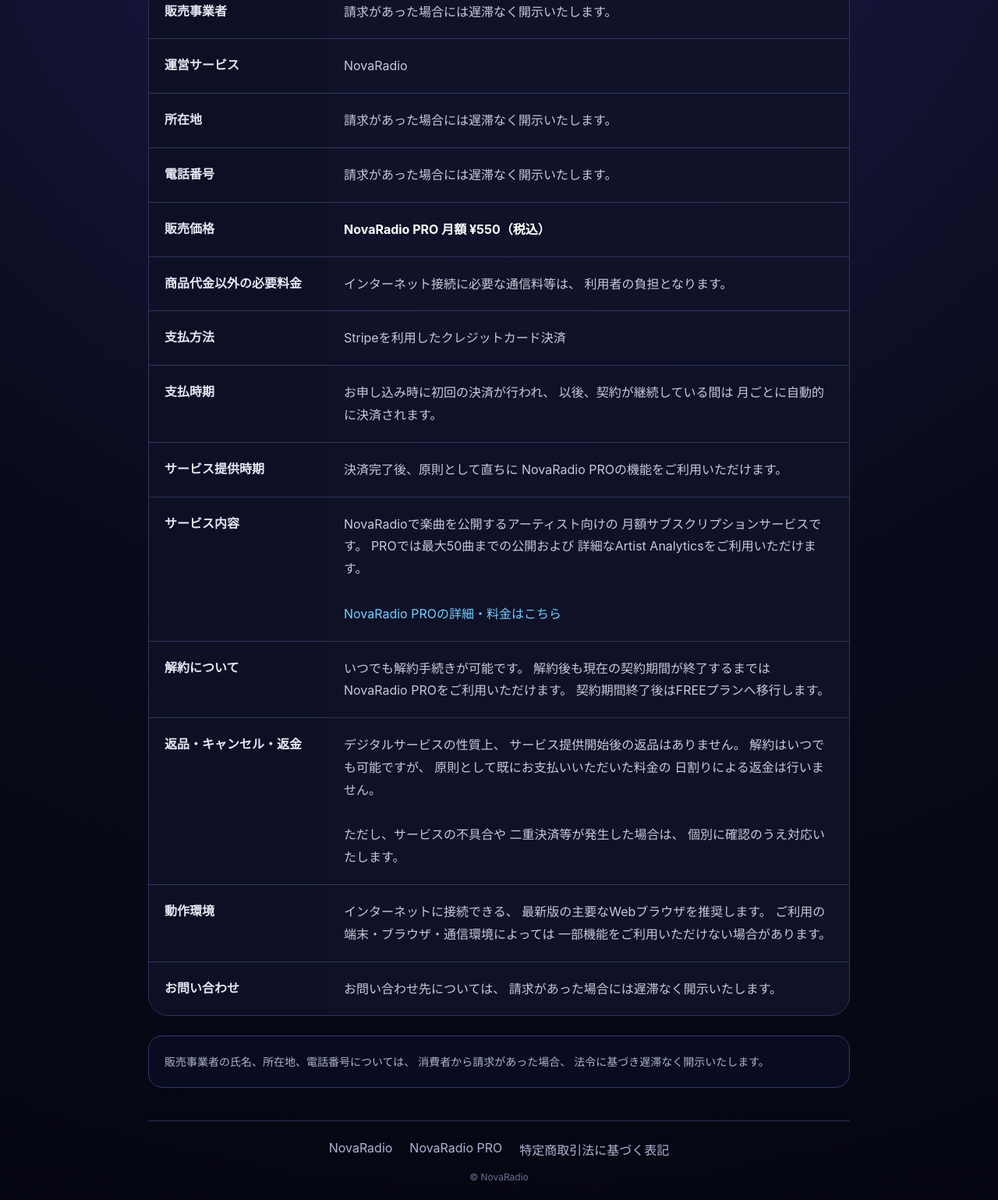
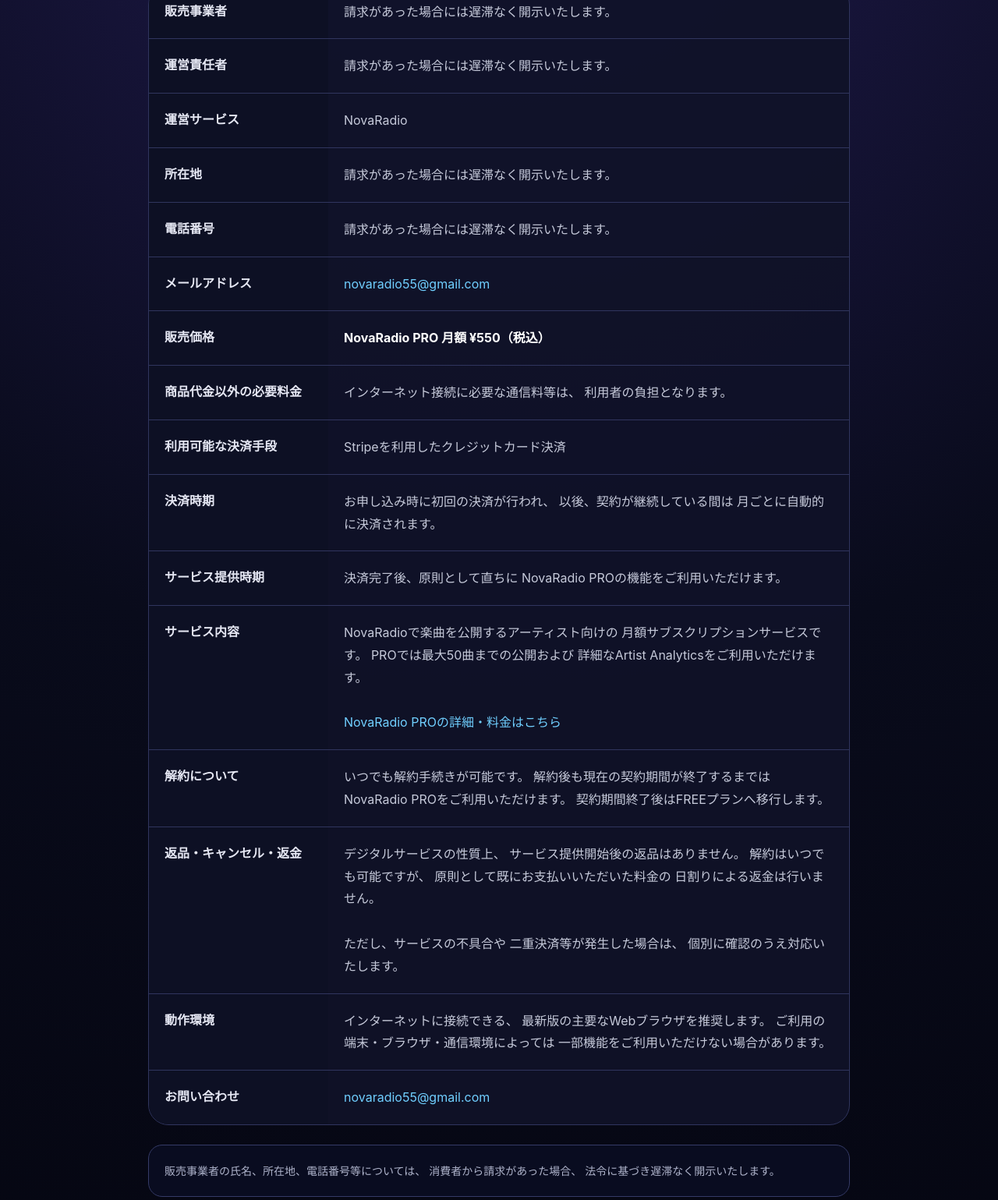
Before and after one commit to drsiggsm/novaradio, a website: page tokusho.html in a window 1280 px wide. Shown: the part 273-1812 px from the top of the page at 78% size. Drawn offline with Linux system fonts and the light colour scheme.

Commit message:
Update tokusho.html

```diff
--- a/tokusho.html
+++ b/tokusho.html
@@ -220,6 +220,15 @@
 
   <div class="row">
     <div class="label">
+      運営責任者
+    </div>
+    <div class="value">
+      請求があった場合には遅滞なく開示いたします。
+    </div>
+  </div>
+
+  <div class="row">
+    <div class="label">
       運営サービス
     </div>
     <div class="value">
@@ -247,6 +256,20 @@
 
   <div class="row">
     <div class="label">
+      メールアドレス
+    </div>
+    <div class="value">
+      <a
+        href="mailto:novaradio55@gmail.com"
+        class="link"
+      >
+        novaradio55@gmail.com
+      </a>
+    </div>
+  </div>
+
+  <div class="row">
+    <div class="label">
       販売価格
     </div>
     <div class="value">
@@ -266,7 +289,7 @@
 
   <div class="row">
     <div class="label">
-      支払方法
+      利用可能な決済手段
     </div>
     <div class="value">
       Stripeを利用したクレジットカード決済
@@ -275,7 +298,7 @@
 
   <div class="row">
     <div class="label">
-      支払時期
+      決済時期
     </div>
     <div class="value">
       お申し込み時に初回の決済が行われ、
@@ -360,15 +383,19 @@
       お問い合わせ
     </div>
     <div class="value">
-      お問い合わせ先については、
-      請求があった場合には遅滞なく開示いたします。
+      <a
+        href="mailto:novaradio55@gmail.com"
+        class="link"
+      >
+        novaradio55@gmail.com
+      </a>
     </div>
   </div>
 
 </section>
 
 <div class="note">
-  販売事業者の氏名、所在地、電話番号については、
+  販売事業者の氏名、所在地、電話番号等については、
   消費者から請求があった場合、
   法令に基づき遅滞なく開示いたします。
 </div>
```
